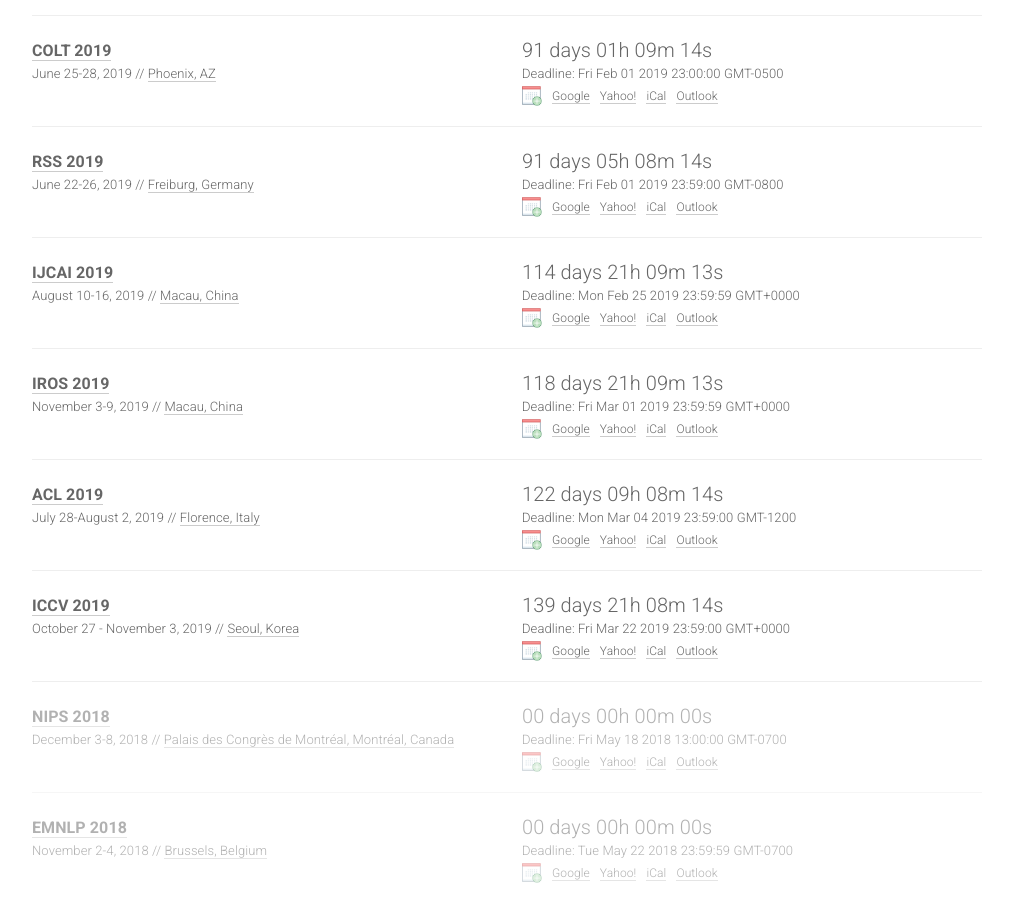
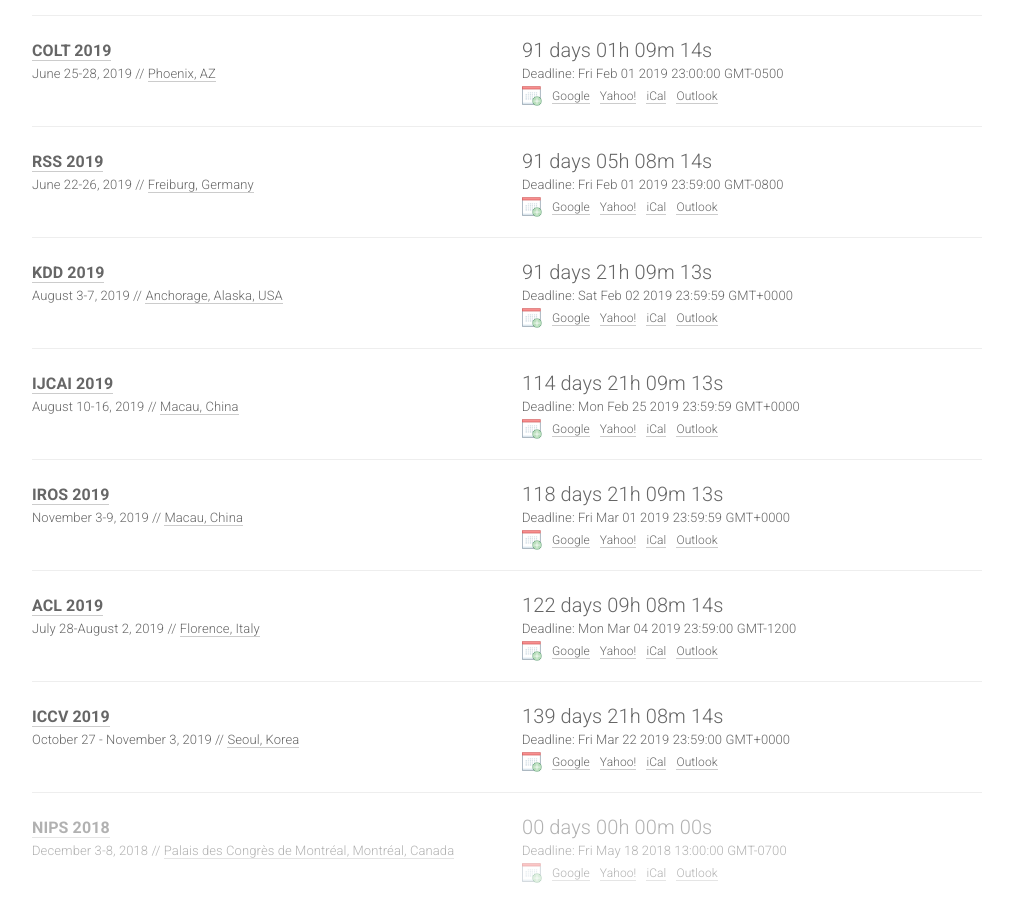
Before and after one commit to paperswithcode/ai-deadlines, a Jekyll site: the page built from index.html, in a window 1280 px wide and 900 px high, scrolled down 742 px. Shown: the whole window, without its empty margins (133-1146 px from the left). Built offline with Jekyll 4.4.1, drawn with Linux system fonts in a browser that asks for light colours; nearby versions of some CDN libraries; comment, search, counter and statistics services are not loaded.

Commit message:
Update conferences.yml
conference added: kdd

```diff
--- a/_data/conferences.yml
+++ b/_data/conferences.yml
@@ -70,6 +70,18 @@
   date: June 22-26, 2019
   place: Freiburg, Germany
   sub: RO
+
+
+- name: KDD
+  year: 2019
+  id: kdd19
+  link: https://www.kdd.org/kdd2019
+  deadline: "2019-02-02 23:59:59"
+  timezone: Etc/GMT
+  date: August 3-7, 2019
+  place: Anchorage, Alaska, USA
+  sub: DM
+
 
 - name: IJCAI
   year: 2019
```
